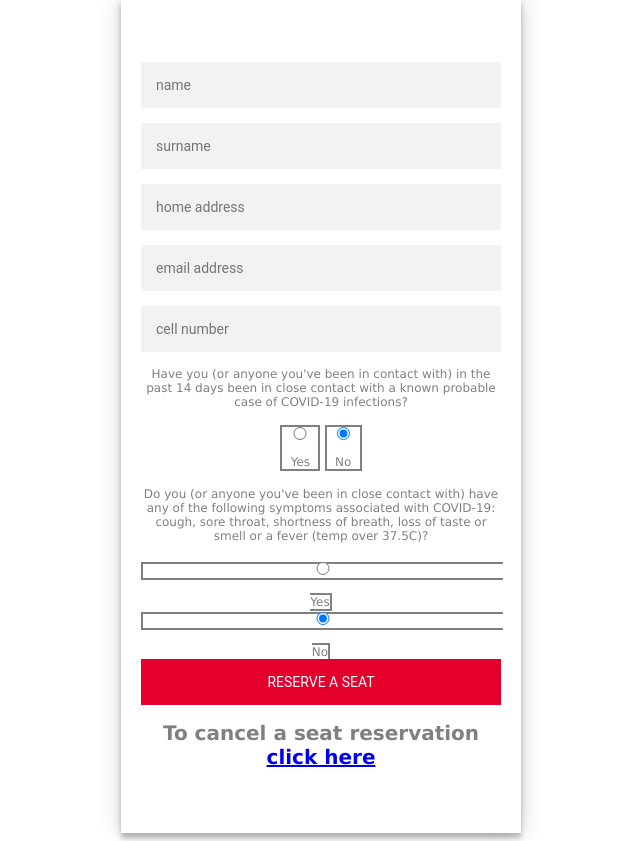
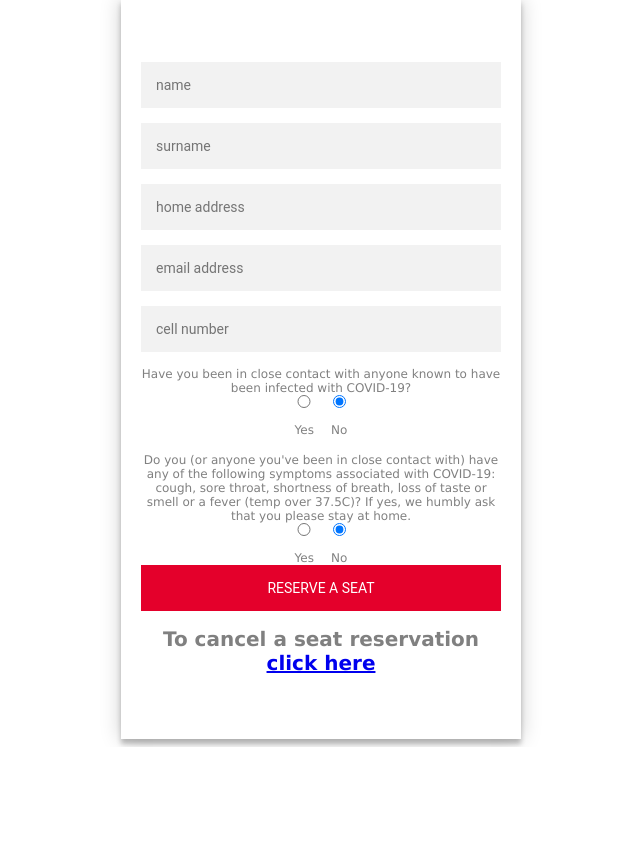
Before and after one commit to isicaka/churchbookings, a PHP site: page / in a window 1280 px wide. Shown: the part 212-1053 px from the top of the page, without its empty margins (319-959 px from the left). After the commit the page ends 959 px from the top, so only its background shows below. Run offline with PHP 8.4, Linux system fonts and the light colour scheme.

Commit message:
add covid questions and confidentiality clause

```diff
--- a/css/loginform.css
+++ b/css/loginform.css
@@ -39,9 +39,9 @@
 
 .form div label {
   text-align: center;
-  border: 2px solid;
+ /* border: 2px solid; */
 
-  /*display: inline-block;*/
+  display: inline-block;
   /*margin-left: 100px;
   /*padding: 5px;*/
 
--- a/index.php
+++ b/index.php
@@ -30,27 +30,28 @@
 
             <input type="text" placeholder="Have you (or anyone you've been in contact with) in the past 14 days been in close contact with a known probable case of COVID-19 infections?" name="question1" id="question1" readonly/> -->
             <div>
-            <div style="font-family: verdana; font-weight: normal; color: #808080; font-size: 12px">Have you (or anyone you've been in contact with) in the past 14 days been in close contact with a known probable case of COVID-19 infections? </div>
-            <p></p>
-            <label style="display: inline-block; margin: auto; font-family: verdana; font-weight: normal; font-size: 12px; color: #808080">
-                <input type="radio" value="Yes" name="radio_q1"/>  Yes
+            <div style="font-family: verdana; font-weight: normal; color: #808080; font-size: 12px">
+            Have you been in close contact with anyone known to have been infected with COVID-19?</div>
+            <label style="font-family: verdana; font-weight: normal; font-size: 12px; color: #808080">
+                <input type="radio" value="Yes" name="radio_q1"/>Yes
             </label>
-            <label style="display: inline-block; margin: auto; font-family: verdana; font-weight: normal; font-size: 12px; color: #808080">
-                <input type="radio" value="No" name="radio_q1" checked/>  No
+            <label style="font-family: verdana; font-weight: normal; font-size: 12px; color: #808080">
+                <input type="radio" value="No" name="radio_q1" checked/>No
             </label>
             </div>
             <p></p>
 
             <div>
-            <div style="font-family: verdana; font-weight: normal; color: #808080; font-size: 12px">Do you (or anyone you've been in close contact with)
-            have any of the following symptoms associated with COVID-19: cough, sore throat, shortness of breath,
-            loss of taste or smell or a fever (temp over 37.5C)? </div>
-            <p></p>
+            <div style="font-family: verdana; font-weight: normal; color: #808080; font-size: 12px">
+            Do you (or anyone you've been in close contact with) have any of the following symptoms
+            associated with COVID-19: cough, sore throat, shortness of breath, loss of taste or smell
+            or a fever (temp over 37.5C)? If yes, we humbly ask that you please stay at home.</div>
+
             <label style="font-family: verdana; font-weight: normal; font-size: 12px; color: #808080">
-                <input type="radio" value="Yes" name="radio_q2"/>  Yes
+                <input type="radio" value="Yes" name="radio_q2"/>Yes
             </label>
             <label style="font-family: verdana; font-weight: normal; font-size: 12px; color: #808080">
-                <input type="radio" value="No" name="radio_q2" checked/>  No
+                <input type="radio" value="No" name="radio_q2" checked/>No
             </label>
             </div>
 
```
Also changed, not shown: reservations.php (+7 -6 lines).
